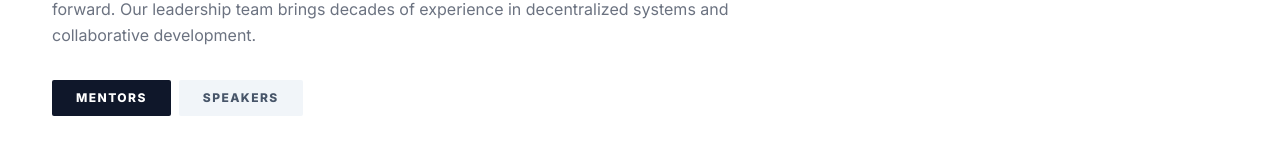
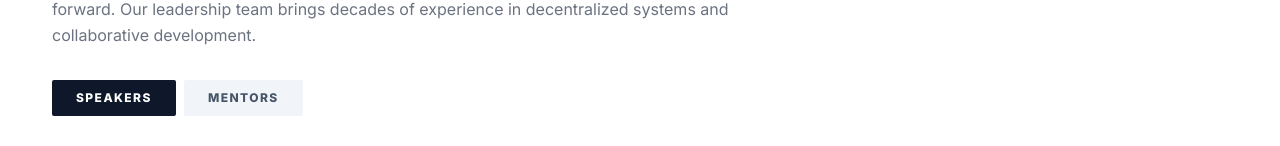
Before and after one commit to open-source-connect-01/OSC_India, a Next.js app: page /events in a window 1280 px wide. Both pictures are taken after a click on the button "VIEW FULL CALENDAR". Shown: the part 216-362 px from the top of the page. Built offline with nearby package versions, Linux system fonts and the light colour scheme.

Commit message:
Swap active tab order and button labels for ResearchLeadershipSection to prioritize speakers

```diff
--- a/src/components/ResearchLeadershipSection.tsx
+++ b/src/components/ResearchLeadershipSection.tsx
@@ -148,7 +148,7 @@ export default function ResearchLeadershipSection({
   onProfileSelect?: (profile: ProfileData) => void;
   onProfileClose?: () => void;
 }) {
-  const [activeTab, setActiveTab] = useState<"mentors" | "speakers">("mentors");
+  const [activeTab, setActiveTab] = useState<"speakers" | "mentors">("speakers");
   const [activePage, setActivePage] = useState(1);
   const [email, setEmail] = useState("");
   const [internalProfile, setInternalProfile] = useState<ProfileData | null>(null);
@@ -184,6 +184,16 @@ export default function ResearchLeadershipSection({
           {/* Tab Toggle */}
           <div className="flex items-center gap-2 mb-8">
             <button
+              onClick={() => setActiveTab("speakers")}
+              className={`px-6 py-2.5 text-xs font-extrabold tracking-[0.12em] uppercase transition-colors duration-200 rounded-[2px] ${
+                activeTab === "speakers"
+                  ? "bg-[#0F172A] text-white"
+                  : "bg-[#F1F5F9] text-[#475569] hover:bg-slate-200"
+              }`}
+            >
+              SPEAKERS
+            </button>
+            <button
               onClick={() => setActiveTab("mentors")}
               className={`px-6 py-2.5 text-xs font-extrabold tracking-[0.12em] uppercase transition-colors duration-200 rounded-[2px] ${
                 activeTab === "mentors"
@@ -192,16 +202,6 @@ export default function ResearchLeadershipSection({
               }`}
             >
               MENTORS
-            </button>
-            <button
-              onClick={() => setActiveTab("speakers")}
-              className={`px-6 py-2.5 text-xs font-extrabold tracking-[0.12em] uppercase transition-colors duration-200 rounded-[2px] ${
-                activeTab === "speakers"
-                  ? "bg-[#0F172A] text-white"
-                  : "bg-[#F1F5F9] text-[#475569] hover:bg-slate-200"
-              }`}
-            >
-              SPEAKERS
             </button>
           </div>
 
```
